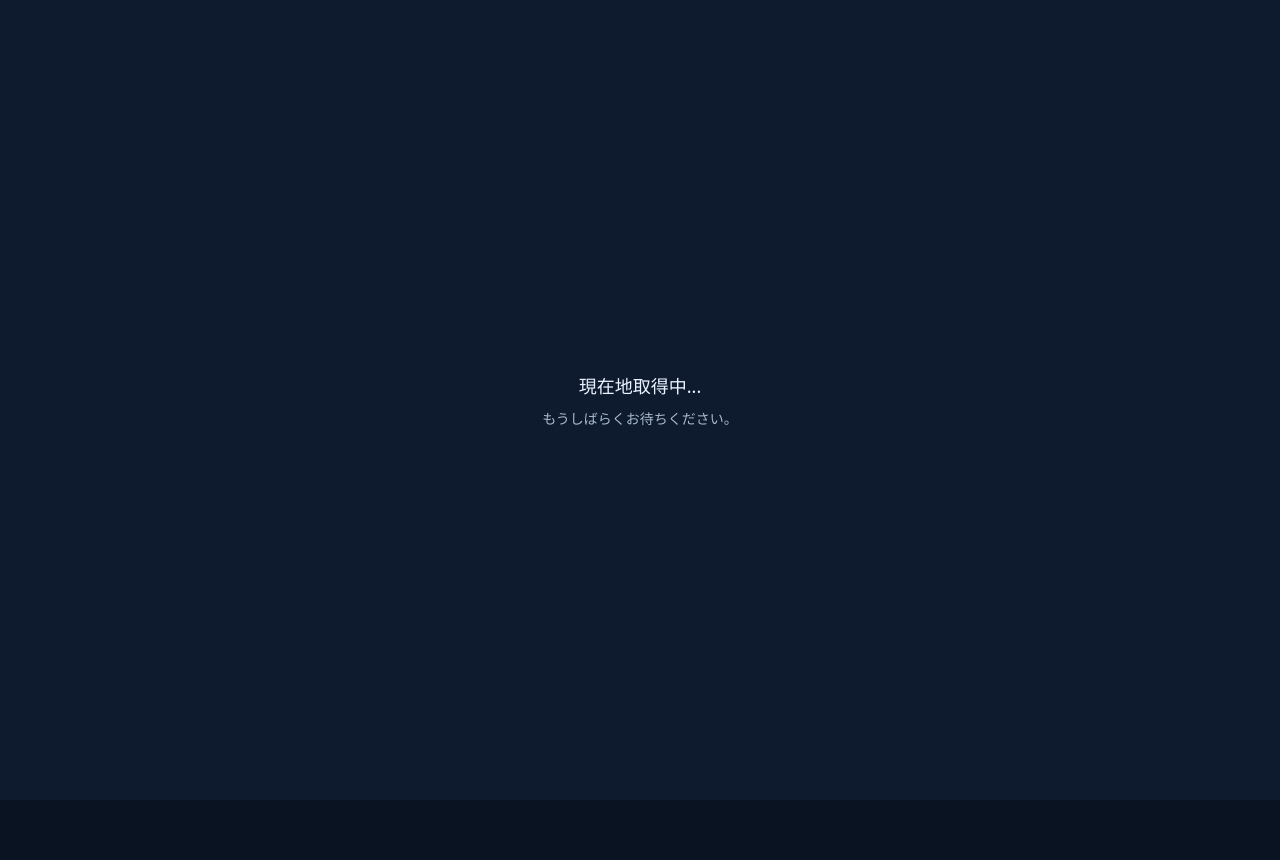
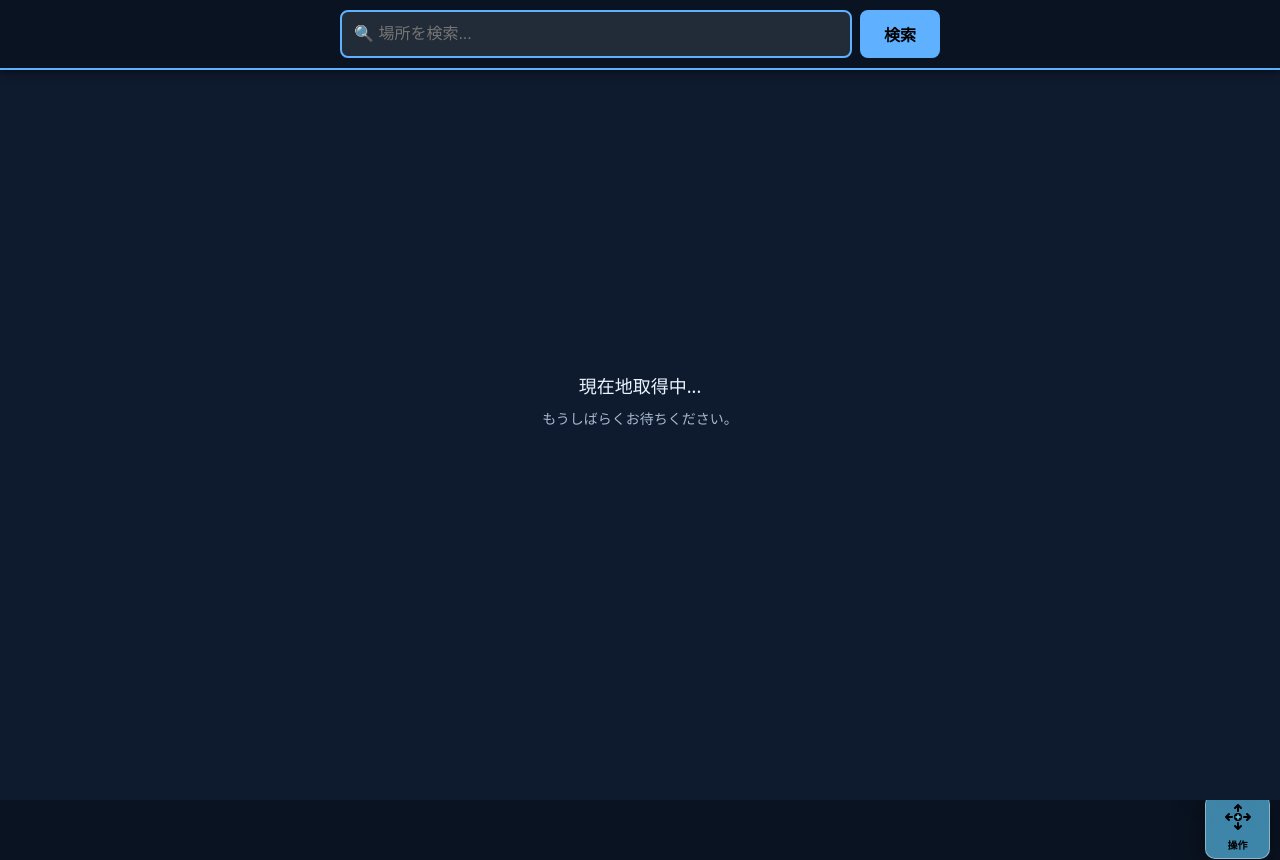
Before and after one commit to miyata-connect/kawaramachi_nav_route_i18n_safe_fallback.html, a website: page index.html in a window 1280 px wide. Before the commit the page ends 800 px from the top, so only its background shows below. Drawn offline with Linux system fonts and the light colour scheme; some packages are replaced by stand-ins of ours.

Commit message:
index.html の更新

```diff
--- a/index.html
+++ b/index.html
@@ -368,7 +368,15 @@ div[title*="付近"] {
   </style>
 </head>
 <body>
-  <div class="app">
+  <!-- 緊急用：強制表示検索バー -->
+  <div style="position:fixed;top:0;left:0;right:0;z-index:10001;background:rgba(10,19,33,0.95);padding:10px;border-bottom:2px solid #5fb1ff;box-shadow:0 2px 8px rgba(0,0,0,0.5);">
+    <div style="display:flex;gap:8px;max-width:600px;margin:0 auto;">
+      <input type="text" id="emergencySearchBox" placeholder="🔍 場所を検索..." style="flex:1;padding:12px;border:2px solid #5fb1ff;border-radius:8px;background:rgba(255,255,255,0.1);color:#fff;font-size:16px;outline:none;" />
+      <button onclick="emergencySearch()" style="padding:12px 24px;background:#5fb1ff;border:none;border-radius:8px;color:#000;font-weight:700;font-size:16px;cursor:pointer;">検索</button>
+    </div>
+  </div>
+
+  <div class="app" style="margin-top:60px;">
     <div id="map"></div>
 
     <div id="infoPanel" class="info-panel">
@@ -1068,6 +1076,97 @@ function searchPlace(){
   executeSearch();
 }
 
+function emergencySearch(){
+  debugLog("🚨 緊急検索バーから実行");
+  const searchBox=document.getElementById("emergencySearchBox");
+  if(!searchBox){
+    debugLog("❌ emergencySearchBox が見つからない");
+    return;
+  }
+
+  const q=searchBox.value.trim();
+  debugLog(`検索ワード: "${q}"`);
+
+  if(!q){
+    showError("検索ワードを入力してください");
+    return;
+  }
+  if(!currentLocation){
+    showError("位置情報を取得中");
+    return;
+  }
+
+  // executeSearch()と同じ処理を実行
+  showSuccess("検索中...");
+  speak(`${q}を検索中`);
+
+  debugLog("🌐 PlacesService作成中...");
+
+  try{
+    if(!map){
+      debugLog("❌ mapオブジェクトが未定義");
+      showError("地図が初期化されていません");
+      return;
+    }
+
+    if(!google || !google.maps || !google.maps.places){
+      debugLog("❌ google.maps.placesが未定義");
+      showError("Places APIが読み込まれていません");
+      return;
+    }
+
+    const service=new google.maps.places.PlacesService(map);
+    debugLog("✅ PlacesService作成成功");
+
+    const request={
+      query:q,
+      location:currentLocation,
+      radius:50000,
+      language:"ja"
+    };
+    debugLog(`📤 リクエスト送信: ${JSON.stringify(request)}`);
+
+    service.textSearch(request,(results,status)=>{
+      debugLog(`📥 レスポンス受信: status=${status}`);
+
+      if(status===google.maps.places.PlacesServiceStatus.OK&&results&&results.length>0){
+        debugLog(`✅ 検索成功: ${results.length}件`);
+
+        const places=results.map(p=>{
+          const lat=p.geometry.location.lat();
+          const lng=p.geometry.location.lng();
+          const distance=calculateDistance(currentLocation.lat,currentLocation.lng,lat,lng);
+          return{
+            displayName:{text:p.name||"Unknown"},
+            formattedAddress:p.formatted_address||"",
+            location:{latitude:lat,longitude:lng},
+            place_id:p.place_id,
+            distance
+          };
+        }).sort((a,b)=>a.distance-b.distance).slice(0,5);
+
+        speak(`${places.length}件の結果が見つかりました`);
+        displayResults(places);
+        debugLog(`✅ displayResults()呼び出し完了`);
+      }else if(status===google.maps.places.PlacesServiceStatus.ZERO_RESULTS){
+        debugLog("⚠️ 検索結果0件");
+        showError("結果が見つかりませんでした");
+        speak("結果が見つかりませんでした");
+      }else{
+        debugLog(`❌ 検索エラー: ${status}`);
+        showError("検索エラー: "+status);
+      }
+    });
+
+    debugLog("✅ textSearch()呼び出し完了（コールバック待機中）");
+
+  }catch(err){
+    debugLog(`💥 例外発生: ${err.message}`);
+    showError("検索処理で例外が発生しました");
+    console.error("emergencySearch exception:",err);
+  }
+}
+
 function executeSearch(){
   debugLog("🔍 executeSearch() 開始");
 
```
